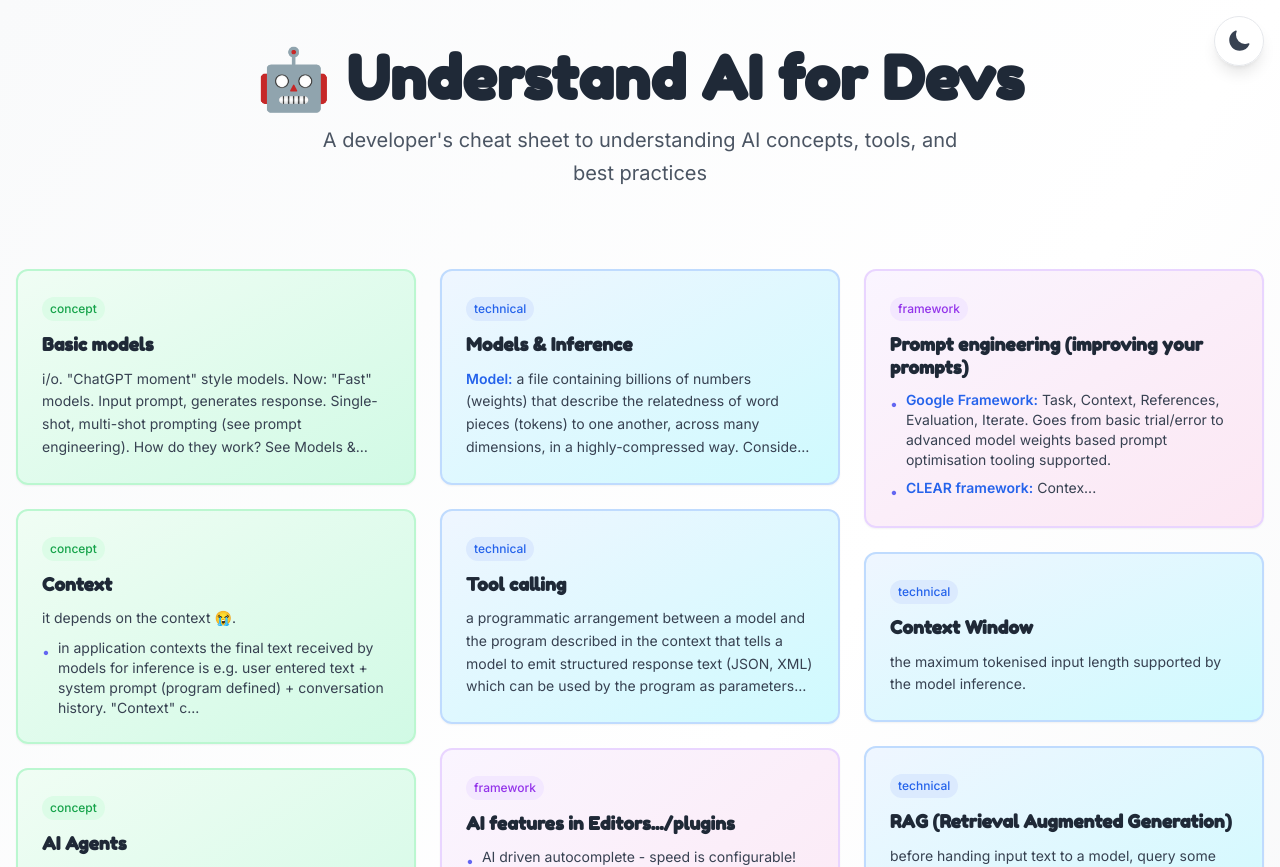
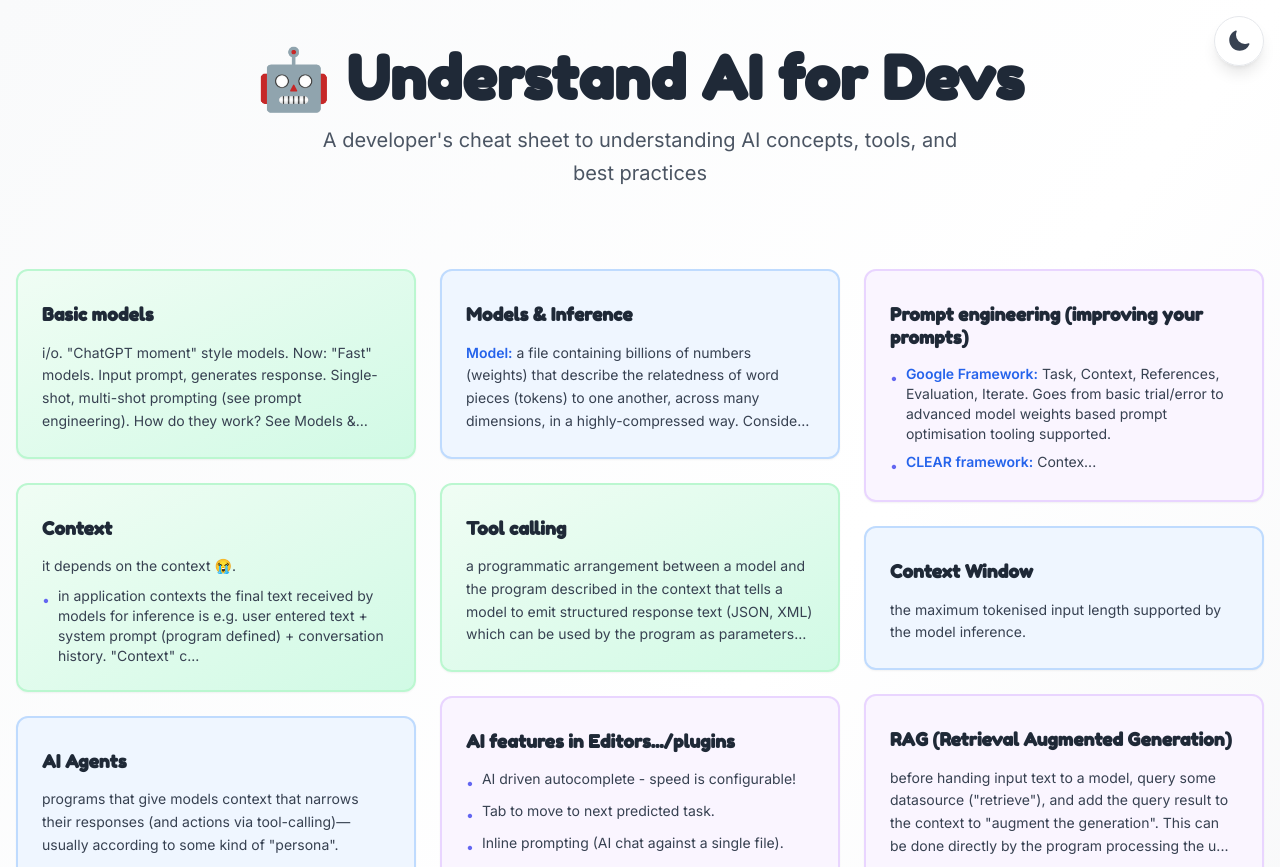
Before and after one commit to danielrob/understandaifordevscheatsheet, a Next.js app: page / in a window 1280 px wide. Shown: the top 867 px of the page. Built offline with nearby package versions, Linux system fonts and the light colour scheme.

Commit message:
remove badges

```diff
--- a/src/components/CardModal.tsx
+++ b/src/components/CardModal.tsx
@@ -58,16 +58,17 @@ const CardModal: React.FC<CardModalProps> = ({
 
   if (!isOpen) return null;
 
-  const getCardColor = (type: string) => {
-    switch (type) {
-      case 'concept':
-        return 'bg-gradient-to-br from-green-50 to-emerald-100 dark:from-green-900/20 dark:to-emerald-900/20 border-green-200 dark:border-green-700';
-      case 'technical':
-        return 'bg-gradient-to-br from-blue-50 to-cyan-100 dark:from-blue-900/20 dark:to-cyan-900/20 border-blue-200 dark:border-blue-700';
-      case 'framework':
-        return 'bg-gradient-to-br from-purple-50 to-pink-100 dark:from-purple-900/20 dark:to-pink-900/20 border-purple-200 dark:border-purple-700';
+  const getCardColor = (index: number) => {
+    const colorIndex = index % 3;
+    switch (colorIndex) {
+      case 0:
+        return 'bg-gradient-to-br from-green-50 to-emerald-100 dark:from-green-900 dark:to-emerald-900 border-green-200 dark:border-green-700';
+      case 1:
+        return 'bg-blue-50 dark:bg-blue-900 border-blue-200 dark:border-blue-700';
+      case 2:
+        return 'bg-purple-50 dark:bg-purple-900 border-purple-200 dark:border-purple-700';
       default:
-        return 'bg-gradient-to-br from-gray-50 to-gray-100 dark:from-gray-900/20 dark:to-gray-800/20 border-gray-200 dark:border-gray-700';
+        return 'bg-gradient-to-br from-gray-50 to-gray-100 dark:from-gray-900 dark:to-gray-800 border-gray-200 dark:border-gray-700';
     }
   };
 
@@ -126,7 +127,7 @@ const CardModal: React.FC<CardModalProps> = ({
       >
         <div className={`
           rounded-2xl border-2 shadow-2xl p-8 transition-all duration-300
-          ${getCardColor(item.type)}
+          ${getCardColor(currentIndex)}
         `}>
           {/* Close Button */}
           <button
@@ -140,15 +141,9 @@ const CardModal: React.FC<CardModalProps> = ({
 
           {/* Content */}
           <div className="space-y-6">
-            {/* Type Badge */}
-            <div>
-              <span className={`inline-block px-3 py-1 rounded-full text-sm font-medium ${getTypeColor(item.type)}`}>
-                {item.type}
-              </span>
-            </div>
 
             {/* Title */}
-            <h2 className="text-3xl font-whimsy font-bold text-gray-800 dark:text-gray-100 leading-tight">
+            <h2 className="text-3xl font-whimsy font-bold text-gray-800 dark:text-gray-100 leading-tight mt-2">
               {item.title}
             </h2>
 
--- a/src/components/CheatSheetCard.tsx
+++ b/src/components/CheatSheetCard.tsx
@@ -9,22 +9,25 @@ interface CheatSheetCardProps {
   onExpand: () => void;
   isHovered: boolean;
   onHover: (hovered: boolean) => void;
+  index: number;
 }
 
 const CheatSheetCard: React.FC<CheatSheetCardProps> = ({
   item,
   onExpand,
   isHovered,
-  onHover
+  onHover,
+  index
 }) => {
-  const getCardColor = (type: string) => {
-    switch (type) {
-      case 'concept':
+  const getCardColor = (index: number) => {
+    const colorIndex = index % 3;
+    switch (colorIndex) {
+      case 0:
         return 'bg-gradient-to-br from-green-50 to-emerald-100 dark:from-green-900/20 dark:to-emerald-900/20 border-green-200 dark:border-green-700';
-      case 'technical':
-        return 'bg-gradient-to-br from-blue-50 to-cyan-100 dark:from-blue-900/20 dark:to-cyan-900/20 border-blue-200 dark:border-blue-700';
-      case 'framework':
-        return 'bg-gradient-to-br from-purple-50 to-pink-100 dark:from-purple-900/20 dark:to-pink-900/20 border-purple-200 dark:border-purple-700';
+      case 1:
+        return 'bg-blue-50 dark:bg-blue-900/20 border-blue-200 dark:border-blue-700';
+      case 2:
+        return 'bg-purple-50 dark:bg-purple-900/20 border-purple-200 dark:border-purple-700';
       default:
         return 'bg-gradient-to-br from-gray-50 to-gray-100 dark:from-gray-900/20 dark:to-gray-800/20 border-gray-200 dark:border-gray-700';
     }
@@ -48,7 +51,7 @@ const CheatSheetCard: React.FC<CheatSheetCardProps> = ({
       className={`
         relative p-6 rounded-xl border-2 cursor-pointer transition-all duration-300 ease-in-out
         hover:shadow-lg hover:scale-[1.02] transform
-        ${getCardColor(item.type)}
+        ${getCardColor(index)}
         ${isHovered ? 'shadow-lg scale-[1.02]' : 'shadow-sm'}
       `}
       onClick={onExpand}
@@ -76,15 +79,9 @@ const CheatSheetCard: React.FC<CheatSheetCardProps> = ({
         </svg>
       </div>
 
-      {/* Type Badge */}
-      <div className="mb-3">
-        <span className={`inline-block px-2 py-1 rounded-full text-xs font-medium ${getTypeColor(item.type)}`}>
-          {item.type}
-        </span>
-      </div>
 
       {/* Title */}
-      <h3 className="text-lg font-whimsy font-bold text-gray-800 dark:text-gray-100 mb-3 leading-tight">
+      <h3 className="text-lg font-whimsy font-bold text-gray-800 dark:text-gray-100 mb-4 mt-2 leading-tight">
         {item.title}
       </h3>
 
--- a/src/components/MasonryGrid.tsx
+++ b/src/components/MasonryGrid.tsx
@@ -52,18 +52,21 @@ const MasonryGrid: React.FC<MasonryGridProps> = ({ items, onCardExpand }) => {
       <div className={`grid gap-6`} style={{ gridTemplateColumns: `repeat(${columns}, 1fr)` }}>
         {columnArrays.map((columnItems, columnIndex) => (
           <div key={columnIndex} className="space-y-6">
-            {columnItems.map((item) => (
+            {columnItems.map((item) => {
+              const originalIndex = items.findIndex(i => i.id === item.id);
+              return (
                 <CheatSheetCard
                   key={item.id}
                   item={item}
+                  index={originalIndex}
                   onExpand={() => {
-                  const originalIndex = items.findIndex(i => i.id === item.id);
                     onCardExpand(item, originalIndex);
                   }}
                   isHovered={hoveredCard === item.id}
                   onHover={(hovered) => setHoveredCard(hovered ? item.id : null)}
                 />
-            ))}
+              );
+            })}
           </div>
         ))}
       </div>
```
Lines whose indentation alone changed are shown as unchanged.
